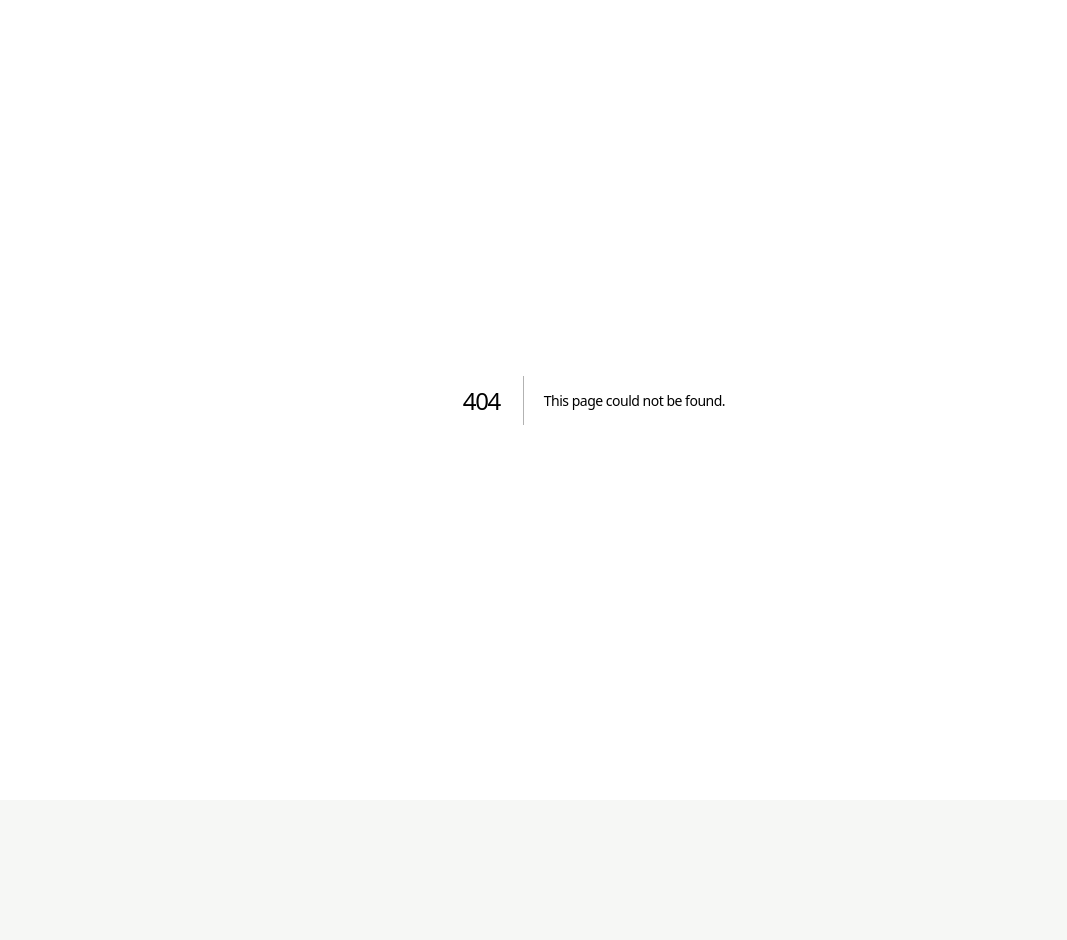
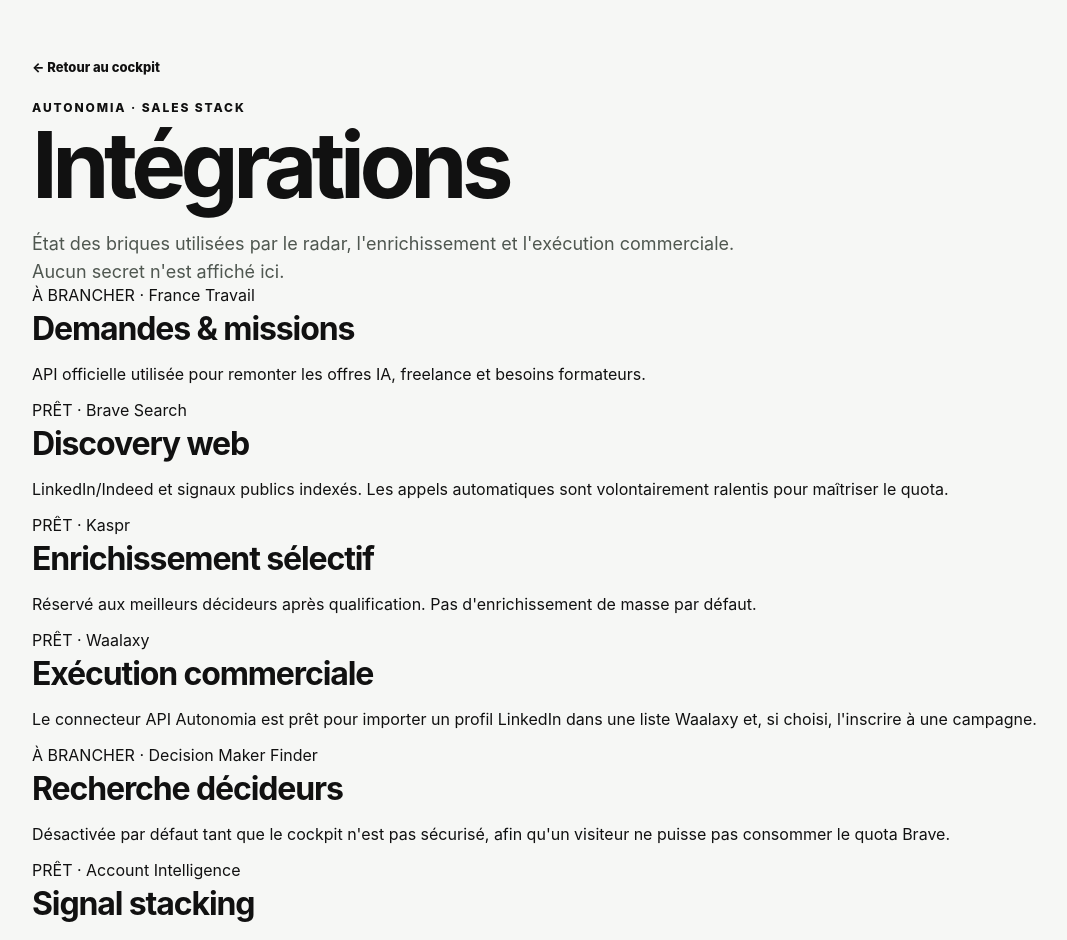
Before and after one commit to aristote-app/Autonomia-MCP, a Next.js app: page /integrations in a window 1280 px wide. Before the commit this address had no page. Shown: the top 940 px of the page, without its empty margins (46-1113 px from the left). Before the commit the page ends 800 px from the top, so only its background shows below. Built offline with nearby package versions, Linux system fonts and the light colour scheme; no server answers.

Commit message:
feat(integrations): add Sales Stack readiness dashboard

```diff
--- /dev/null
+++ b/app/integrations/page.js
@@ -0,0 +1,99 @@
+import Link from "next/link";
+
+export const dynamic = "force-dynamic";
+
+function State({ ready, label }) {
+  return (
+    <span className={ready ? "integrationReady" : "integrationMissing"}>
+      {ready ? "PRÊT" : "À BRANCHER"} · {label}
+    </span>
+  );
+}
+
+export default function IntegrationsPage() {
+  const states = {
+    brave: Boolean(process.env.BRAVE_SEARCH_API_KEY),
+    franceTravail: Boolean(
+      process.env.FRANCE_TRAVAIL_CLIENT_ID &&
+      process.env.FRANCE_TRAVAIL_CLIENT_SECRET
+    ),
+    kaspr: Boolean(process.env.KASPR_API_KEY),
+    waalaxy: Boolean(process.env.WAALAXY_API_KEY),
+    decisionDiscovery:
+      process.env.AUTONOMIA_DECISION_DISCOVERY_ENABLED === "true" &&
+      Boolean(process.env.BRAVE_SEARCH_API_KEY)
+  };
+
+  return (
+    <main>
+      <div className="detailBack">
+        <Link href="/">← Retour au cockpit</Link>
+      </div>
+
+      <header className="integrationHero">
+        <div>
+          <p className="eyebrow">AUTONOMIA · SALES STACK</p>
+          <h1>Intégrations</h1>
+          <p className="lede">
+            État des briques utilisées par le radar, l'enrichissement et l'exécution commerciale.
+            Aucun secret n'est affiché ici.
+          </p>
+        </div>
+      </header>
+
+      <section className="integrationGrid">
+        <article>
+          <State ready={states.franceTravail} label="France Travail" />
+          <h2>Demandes & missions</h2>
+          <p>
+            API officielle utilisée pour remonter les offres IA, freelance et besoins formateurs.
+          </p>
+        </article>
+
+        <article>
+          <State ready={states.brave} label="Brave Search" />
+          <h2>Discovery web</h2>
+          <p>
+            LinkedIn/Indeed et signaux publics indexés. Les appels automatiques sont volontairement
+            ralentis pour maîtriser le quota.
+          </p>
+        </article>
+
+        <article>
+          <State ready={states.kaspr} label="Kaspr" />
+          <h2>Enrichissement sélectif</h2>
+          <p>
+            Réservé aux meilleurs décideurs après qualification. Pas d'enrichissement de masse par défaut.
+          </p>
+        </article>
+
+        <article>
+          <State ready={states.waalaxy} label="Waalaxy" />
+          <h2>Exécution commerciale</h2>
+          <p>
+            Le connecteur API Autonomia est prêt pour importer un profil LinkedIn dans une liste
+            Waalaxy et, si choisi, l'inscrire à une campagne.
+          </p>
+        </article>
+
+        <article>
+          <State ready={states.decisionDiscovery} label="Decision Maker Finder" />
+          <h2>Recherche décideurs</h2>
+          <p>
+            Désactivée par défaut tant que le cockpit n'est pas sécurisé, afin qu'un visiteur
+            ne puisse pas consommer le quota Brave.
+          </p>
+        </article>
+
+        <article>
+          <State ready={true} label="Account Intelligence" />
+          <h2>Signal stacking</h2>
+          <p>
+            Regroupement des signaux par compte, déduplication, détection du risque intermédiaire,
+            offres possibles, rôles cibles et plan d'approche.
+          </p>
+        </article>
+      </section>
+    </main>
+  );
+}
```
